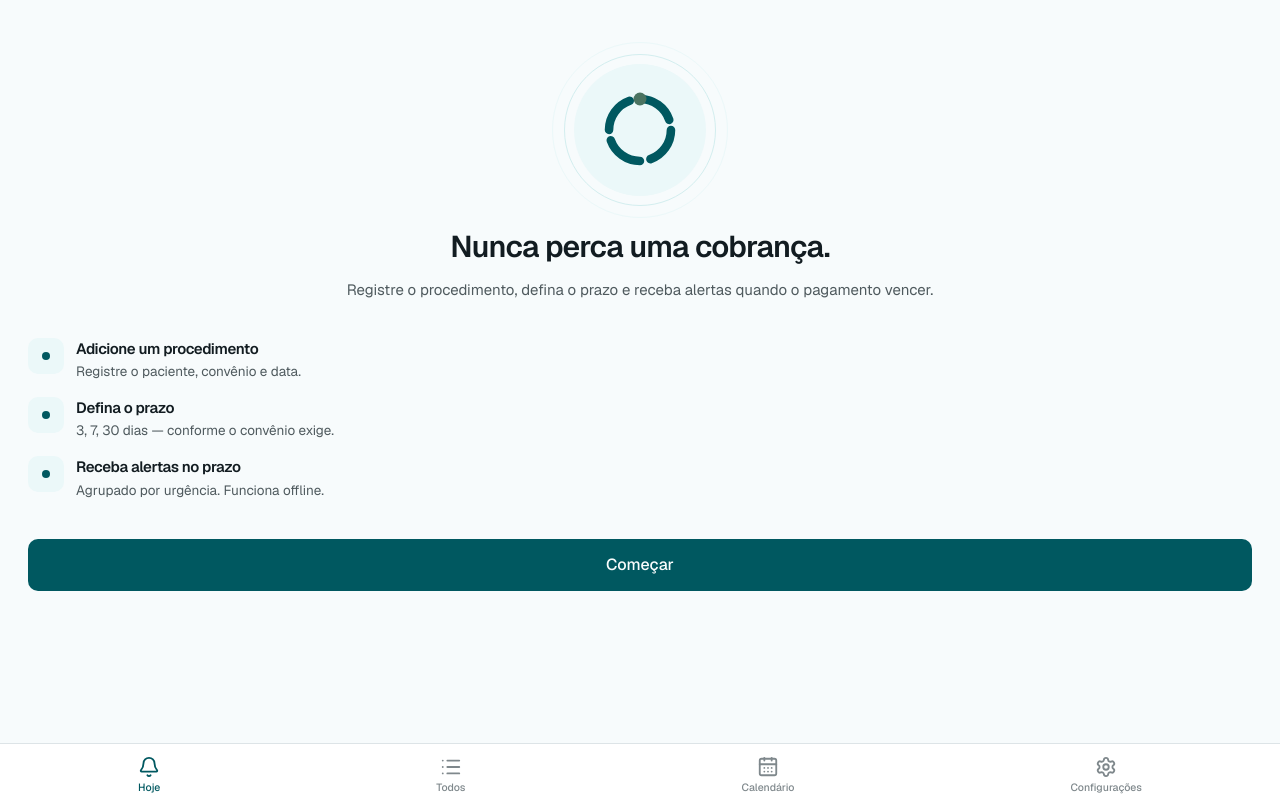
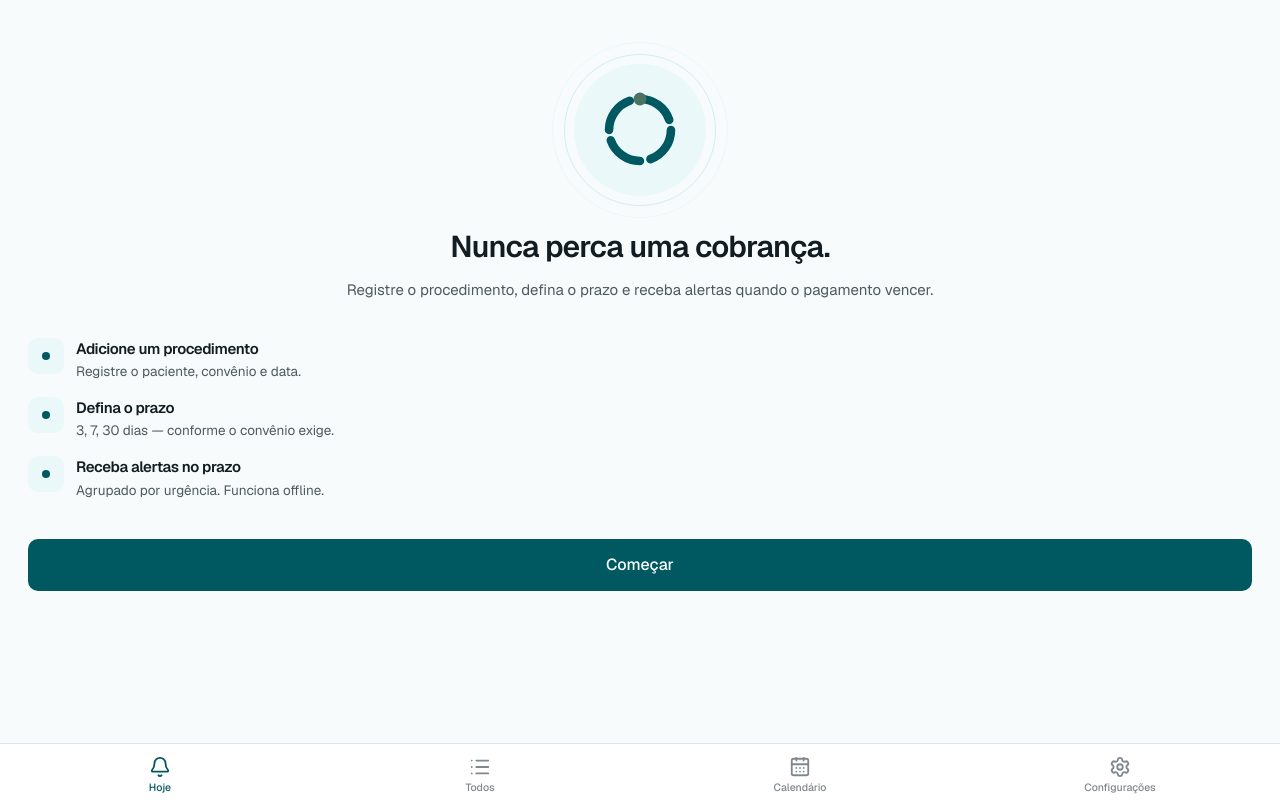
Before and after one commit to fsantiag/recall, a Next.js app: page / in a window 1280 px wide. Both pictures are taken after typing "Sample123", "Sample123" into the empty fields and a click on the button "Definir PIN". Built offline with nearby package versions, Linux system fonts and the light colour scheme.

Commit message:
fix: use flex-1 on tab nav items so icon positions are language-invariant

```diff
--- a/components/organisms/tab-nav.tsx
+++ b/components/organisms/tab-nav.tsx
@@ -18,7 +18,7 @@ export function TabNav() {
   return (
     <nav
       aria-label={t('navAriaLabel')}
-      className="fixed bottom-0 left-0 right-0 z-30 flex justify-around
+      className="fixed bottom-0 left-0 right-0 z-30 flex
                  border-t bg-card pt-2 pb-[env(safe-area-inset-bottom,8px)]"
     >
       {TABS.map(({ href, labelKey, icon: Icon }) => {
@@ -28,7 +28,7 @@ export function TabNav() {
             key={href}
             href={href}
             aria-current={active ? 'page' : undefined}
-            className={`flex flex-col items-center gap-0.5 px-4 py-1 text-[10.5px] font-medium
+            className={`flex-1 flex flex-col items-center gap-0.5 py-1 text-[10.5px] font-medium
               ${active ? 'text-primary' : 'text-ink-soft'}`}
           >
             <Icon className="h-[22px] w-[22px]" />
```
